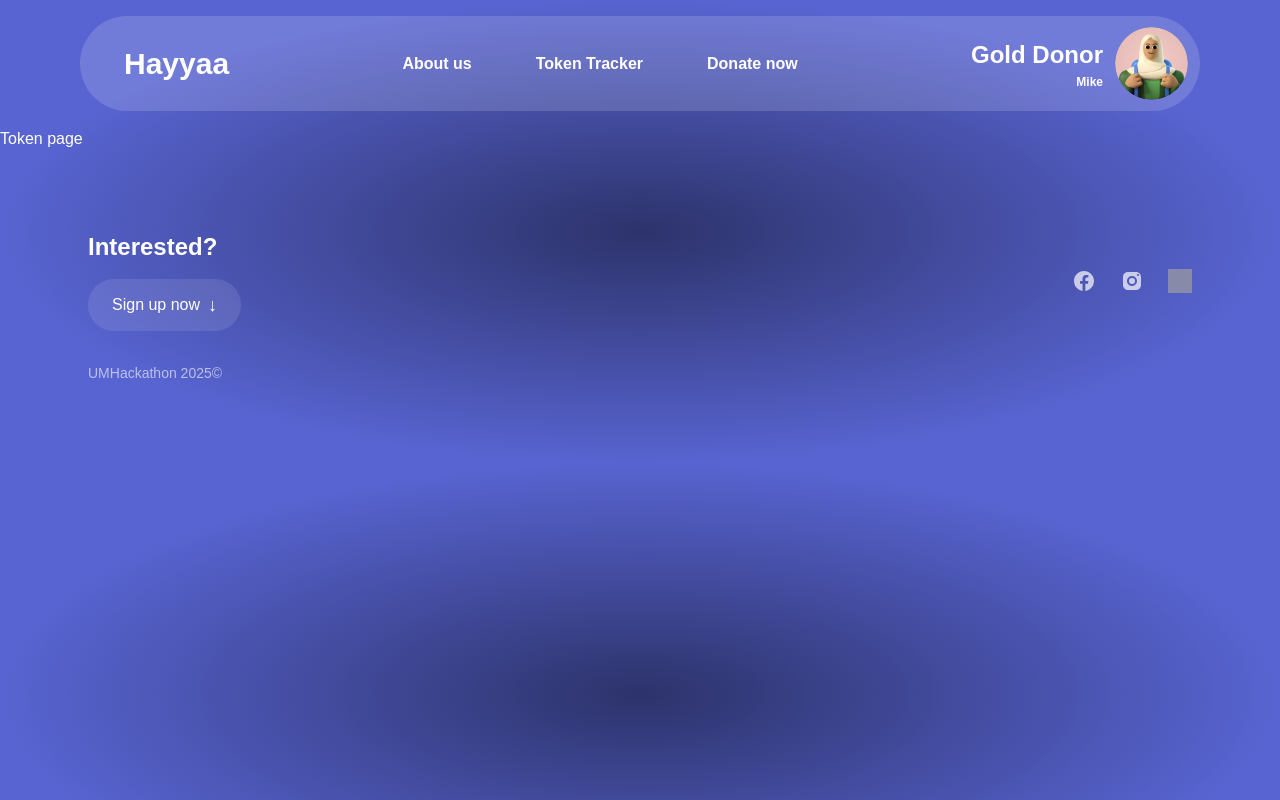
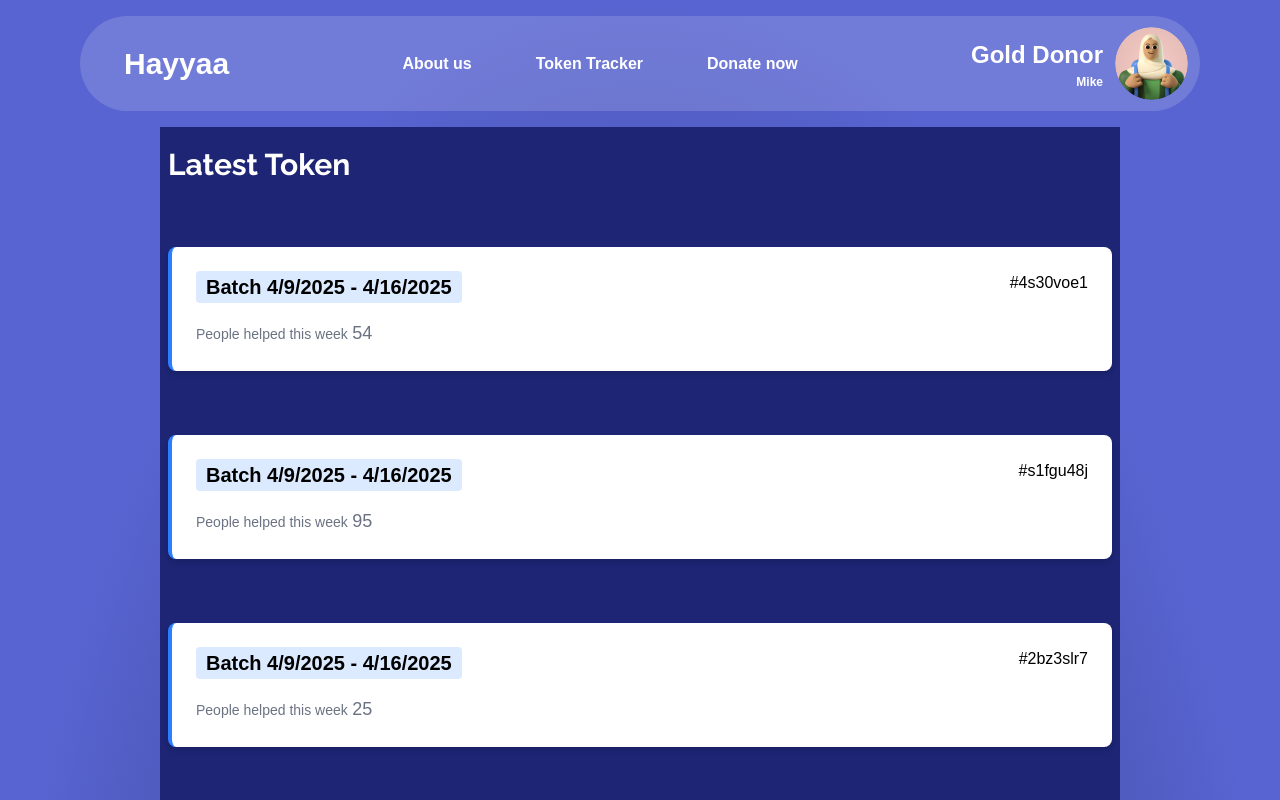
Before and after one commit to kaijun05/hayyaa-charity, a SvelteKit app in the folder frontend/: page /token in a window 1280 px wide. Shown: the top 800 px of the page. Built offline with nearby package versions, Linux system fonts and the light colour scheme; grey boxes are pictures that could not be loaded; a web font is replaced by a local one.

Commit message:
im tired im sleeping gn

```diff
--- a/frontend/src/app.html
+++ b/frontend/src/app.html
@@ -2,7 +2,7 @@
 <html lang="en">
 	<head>
 		<meta charset="utf-8" />
-		<link rel="icon" href="%sveltekit.assets%/favicon.png" />
+		<!-- <link rel="icon" href="%sveltekit.assets%/favicon.png" /> -->
 		<meta name="viewport" content="width=device-width, initial-scale=1" />
 
 		<link href="https://fonts.cdnfonts.com/css/sansation" rel="stylesheet" />
--- /dev/null
+++ b/frontend/src/routes/token/+page.server.ts
@@ -0,0 +1,10 @@
+import type { PageServerLoad } from './$types.js';
+import { TokenServer } from './token.interface.js';
+
+export const load: PageServerLoad = async () => {
+	const tokenDB = new TokenServer();
+	const tokens = await tokenDB.getTokenInfo(10);
+	return {
+		tokens: JSON.parse(JSON.stringify(tokens))
+	};
+};
--- a/frontend/src/routes/token/+page.svelte
+++ b/frontend/src/routes/token/+page.svelte
@@ -1,5 +1,37 @@
 <script lang="ts">
-
+	export let data;
+	import './token.css';
+	console.log(data);
 </script>
 
-<h1 class="">Token page</h1>
+<div class="container mx-auto flex w-3/4 flex-col gap-6">
+	<h1 class="token-title text-3xl font-bold">Latest Token</h1>
+
+	{#each data.tokens as token (token.id)}
+		<div class="token-card rounded-lg border-l-4 border-blue-500 bg-white p-6 shadow-md">
+			<div class="mb-4 flex items-start justify-between">
+				<h2 class="batch-name rounded bg-blue-100 px-2.5 py-0.5 text-xl font-semibold">
+					Batch {new Date(token.created_at).toLocaleDateString()} - {new Date(
+						token.end_at
+					).toLocaleDateString()}
+				</h2>
+				<span class="font-medium text-black">
+					#{token.id}
+				</span>
+			</div>
+
+			<div class="grid grid-cols-2 gap-4">
+				<div>
+					<span class="text-sm text-gray-500">People helped this week</span>
+					<span class="text-lg font-medium text-gray-500">{token.number_of_people_donated}</span>
+				</div>
+			</div>
+			<!--
+			<div class="mt-4 border-t border-gray-200 pt-4">
+				<p class="text-gray-600">
+					There are lots of people helped out during this week, 2 of them are in sight need of me.
+				</p>
+			</div> -->
+		</div>
+	{/each}
+</div>
--- /dev/null
+++ b/frontend/src/routes/token/token.css
@@ -0,0 +1,21 @@
+@import url('https://fonts.googleapis.com/css2?family=Raleway:ital,wght@0,100..900;1,100..900&display=swap');
+
+h1 {
+	font-family: 'Raleway', sans-serif;
+}
+
+.token-title {
+	padding: 20px 0 20px 8px;
+}
+
+.token-card {
+	margin: 20px 8px 20px 8px;
+}
+
+.batch-name {
+	color: black;
+}
+
+.container {
+	background-color: #1d2574;
+}
--- /dev/null
+++ b/frontend/src/routes/token/token.interface.ts
@@ -0,0 +1,75 @@
+export interface Token {
+	id: string;
+	end_at: Date;
+	created_at: Date;
+	number_of_people_donated: number;
+	total_amount: number;
+	funt_distributed: FuntDistributed[];
+}
+
+export interface FuntDistributed {
+	id: string;
+	token_id: string;
+	purpose: string;
+	percentage: number;
+	amount_used: number;
+}
+
+export class TokenServer {
+	public async getTokenInfo(count: number = 5): Promise<Token[]> {
+		const tokens: Token[] = [];
+
+		for (let i = 0; i < count; i++) {
+			const tokenId = this.generateRandomId();
+			const donated = Math.floor(Math.random() * 100) + 1;
+			const totalAmount = Math.floor(Math.random() * 10000) + 1000;
+			const createdAt = new Date();
+			const endAt = new Date(createdAt);
+			endAt.setDate(endAt.getDate() + 7);
+			const token: Token = {
+				id: tokenId,
+				created_at: createdAt,
+				end_at: endAt,
+				number_of_people_donated: donated,
+				total_amount: totalAmount,
+				funt_distributed: this.generateFundDistributions(tokenId, totalAmount)
+			};
+
+			tokens.push(token);
+		}
+
+		return tokens;
+	}
+
+	private generateFundDistributions(tokenId: string, totalAmount: number): FuntDistributed[] {
+		// exmaple purposes
+		const purposes = ['Education', 'Healthcare', 'Environment', 'Animals', 'Community'];
+		const distributions: FuntDistributed[] = [];
+		let percentageLeft = 100;
+
+		const count = Math.floor(Math.random() * 4) + 2;
+
+		for (let i = 0; i < count && percentageLeft > 0; i++) {
+			const percentage =
+				i === count - 1 ? percentageLeft : Math.floor(Math.random() * percentageLeft * 0.8) + 1;
+
+			const purpose = purposes[Math.floor(Math.random() * purposes.length)];
+
+			distributions.push({
+				id: this.generateRandomId(),
+				token_id: tokenId,
+				purpose,
+				percentage,
+				amount_used: Math.floor((totalAmount * percentage) / 100)
+			});
+
+			percentageLeft -= percentage;
+		}
+
+		return distributions;
+	}
+
+	private generateRandomId(): string {
+		return Math.random().toString(36).substring(2, 10);
+	}
+}
```
